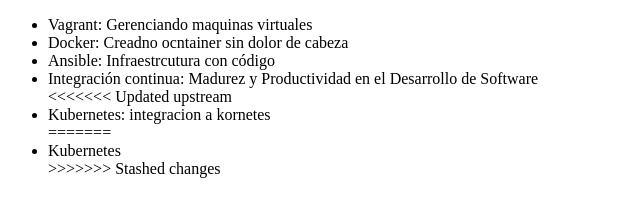
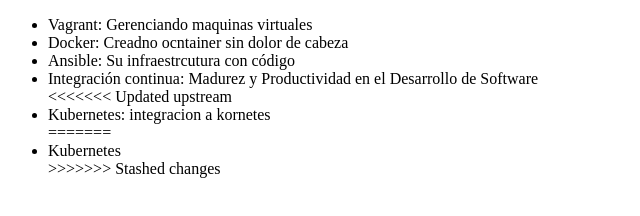
Before and after one commit to camposfray/alura-git, a plain HTML site: page index.html in a window 1280 px wide. Shown: the full height of the page, 0-640 px from the left. Drawn offline with Linux system fonts and the light colour scheme.

Commit message:
arreglado

```diff
--- a/index.html
+++ b/index.html
@@ -8,7 +8,7 @@
      <ul>
          <li> Vagrant: Gerenciando maquinas virtuales </li>
          <li> Docker: Creadno ocntainer sin dolor de cabeza </li>
-         <li> Ansible: Infraestrcutura con código </li>
+         <li> Ansible: Su infraestrcutura con código </li>
          <li> Integración continua: Madurez y Productividad en el Desarrollo de Software </li>
 <<<<<<< Updated upstream
          <li>Kubernetes: integracion a kornetes </li>
```
